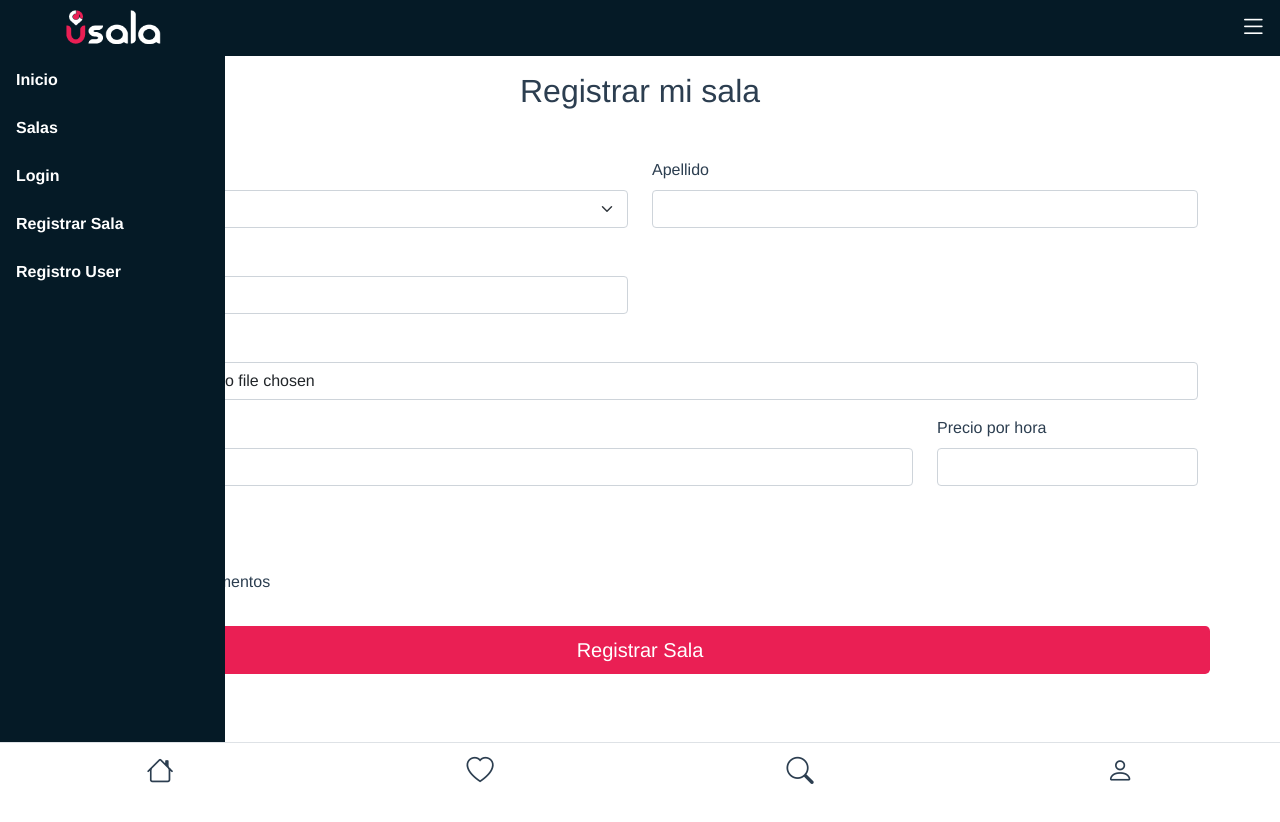
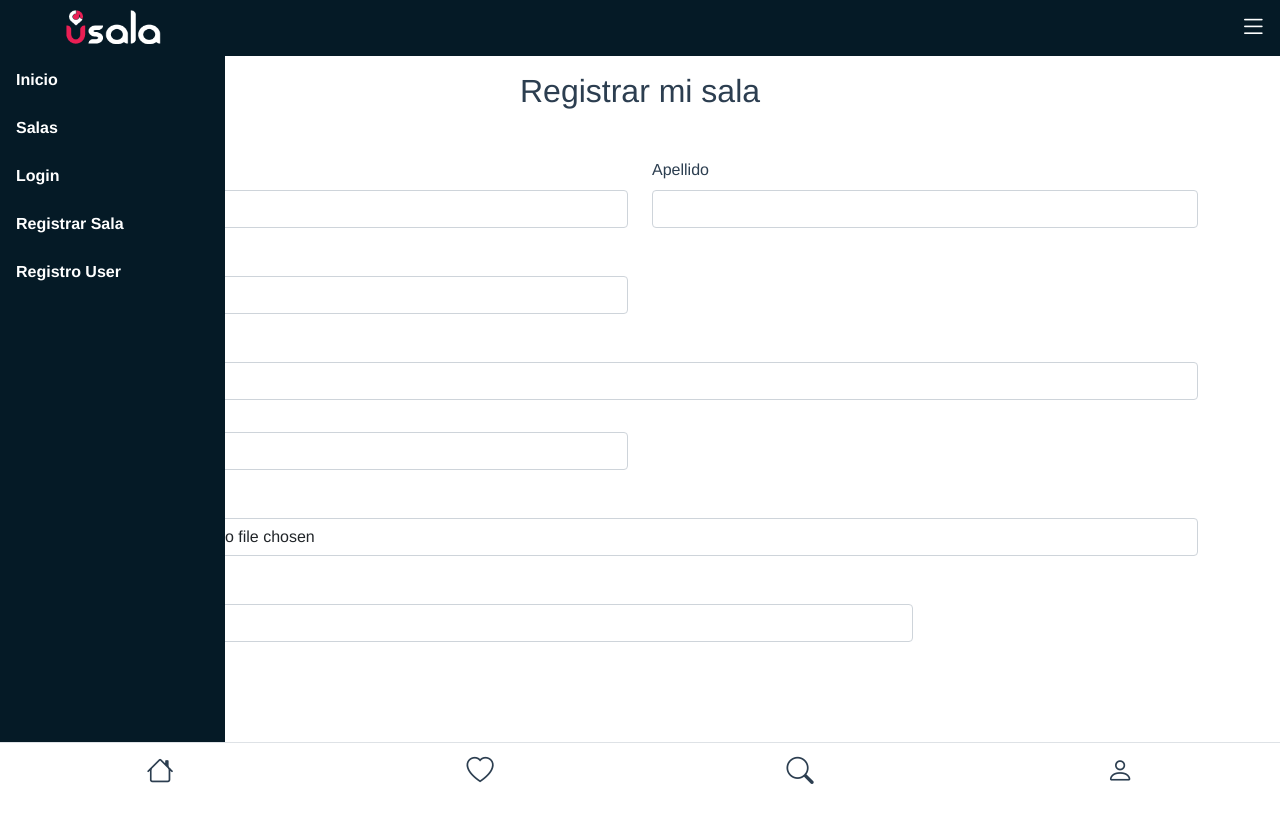
Before and after one commit to TamaraRodriguez/usala-app, a Vue app: page /#/registrouser in a window 1280 px wide. Built offline with nearby package versions, Linux system fonts and the light colour scheme.

Commit message:
cambios en RegistroUser

```diff
--- a/src/views/auth/RegistroUser.vue
+++ b/src/views/auth/RegistroUser.vue
@@ -7,10 +7,7 @@
                     <div class="row mb-3">
                         <div class="col-md-6 text-start mb-3">
                             <label for="name" class="form-label">Nombre</label>
-                            <select id="name" name="name" class="form-select"  v-model="name">
-                                <option selected value="sala">Sala de ensayo</option>
-                                <option value="estudio">Estudio de grabación</option>
-                            </select>
+                            <input type="text" id="name" name="name" class="form-control" v-model="name">
                         </div>
                         <div class="mb-3 col-md-6 text-start">
                             <label for="lastname" class="form-label">Apellido</label>
@@ -18,11 +15,21 @@
                         </div>
 
                         <div class="mb-3 col-md-6 text-start">
+                            <label for="email" class="form-label">Email</label>
+                            <input type="email" id="email" name="email" class="form-control" v-model="email">
+                        </div>
+
+                        <div class=" text-start">
+                            <label for="pass" class="form-label">Password</label>
+                            <input type="password" id="pass" name="pass" class="form-control" v-model="pass">
+                        </div>
+
+                        <div class="mb-3 col-md-6 text-start">
                             <label for="age" class="form-label">Edad</label>
                             <input type="text" id="age" name="age" class="form-control" v-model="age">
                         </div>
 
-                        <div class=" text-start">
+                        <div class="text-start">
                             <label for="img" class="form-label">Foto</label>
                             <input type="file" id="img" name="img" class="form-control" multiple>
                         </div>
@@ -30,26 +37,10 @@
                     </div>
                         <div class="row">
                             <div class="col-md-9 mb-3 text-start">
-                                <label for="direccion" class="form-label">Dirección</label>
-                                <input name="direccion" id="direccion" class="form-control" v-model="direccion">
-                            </div>
-                            <div class="col-md-3 text-start">
-                                <label for="precio" class="form-label">Precio por hora</label>
-                                <input type="precio" class="form-control" id="precio"  v-model="precio">
+                                <label for="address" class="form-label">Dirección</label>
+                                <input name="address" id="address" class="form-control" v-model="address">
                             </div>
                         </div>
-                    <div class="row">
-                        <div class="my-3 text-start">
-                        <label for="" class="mb-1">Otros datos</label><br>
-                        <label>
-                            <input type="checkbox" id="wifi" value="wifi"  v-model="wifi"> Wifi
-                        </label><br>
-                        <label>
-                            <input type="checkbox" id="alquilerinstrumentos" value="alquilerinstrumentos"  v-model="alquilerinstrumentos"> Alquiler de instrumentos
-                        </label>
-                    </div>
-                    <button class="btn btn-usala btn-lg mt-3" type="submit">Registrar Sala</button>
-                    </div>
 
                 </form>
                 <div class="py-3"></div>
@@ -68,9 +59,9 @@ export default {
             lastname: '',
             age: '',
             img: '',
-            direccion: '',
-            precio: '',
-            wifi: '',
+            address: '',
+            email: '',
+            pass: '',
             alquilerinstrumentos: ''
         }
     },
```
